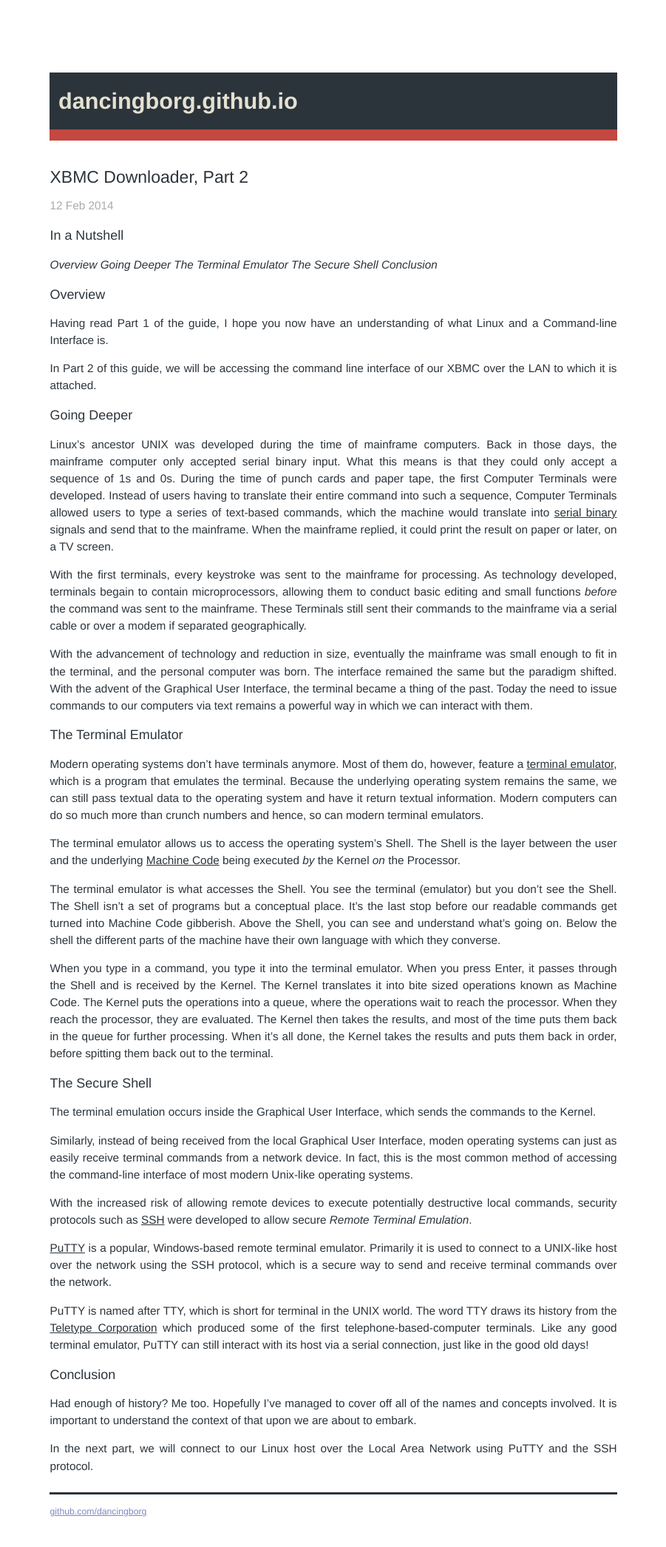
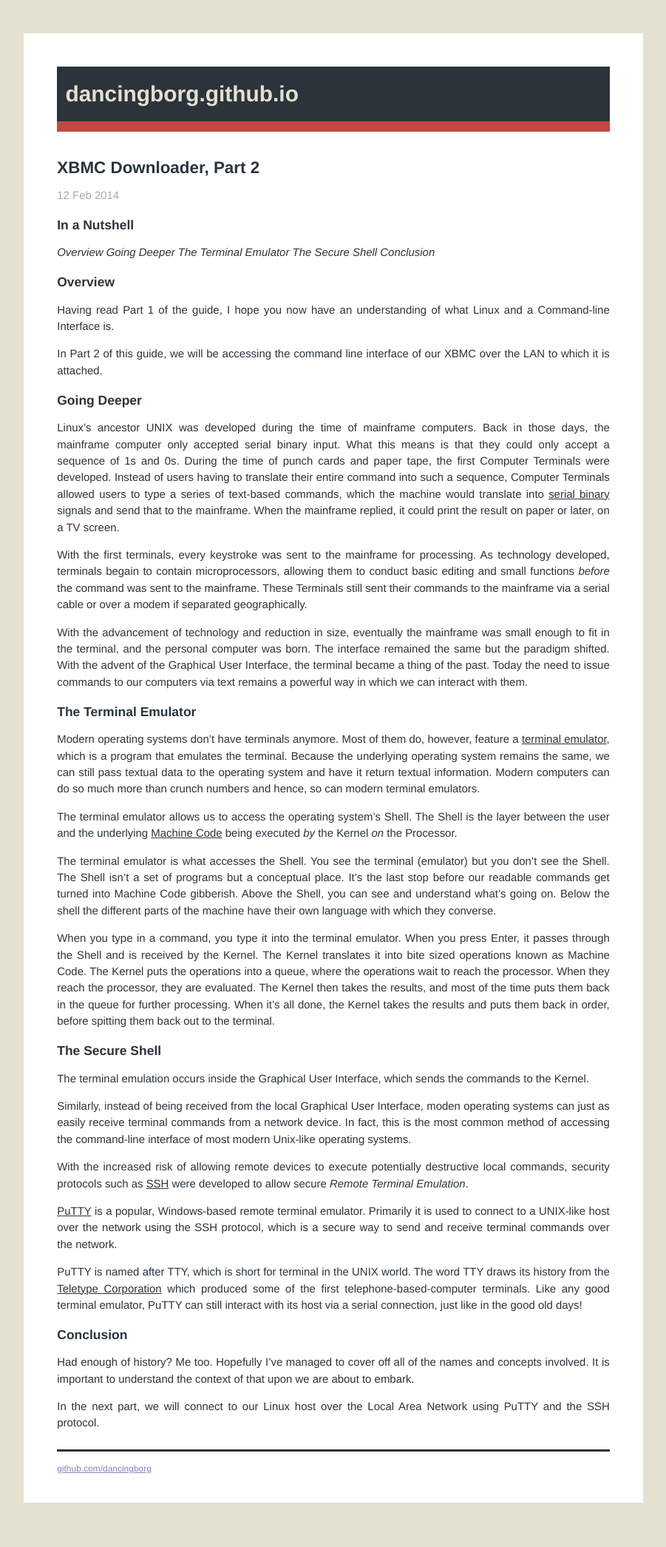
Before and after one commit to andre-abadi/andre-abadi.github.io, a Jekyll site: the page built from _posts/2014-02-12-xbmc-downloader-2.md, in a window 1280 px wide. Shown: the whole page at 74% size, without its empty margins (189-1090 px from the left). Built offline with Jekyll 4.4.1, drawn with Linux system fonts in a browser that asks for light colours; Markdown is read by kramdown in place of the engine named in the settings; after the commit the page ends 2031 px from its top, so only the background shows below that.

Commit message:
Update default.html

```diff
--- a/_layouts/default.html
+++ b/_layouts/default.html
@@ -11,14 +11,9 @@
 
         <!-- Custom CSS -->
         <link rel="stylesheet" href="/css/main.css">
+    </head>
 
-        <!-- Mobile CSS -->
-        <link rel="stylesheet" type="text/css" media="Screen" href="/css/mobile.css" />
-        <link rel="stylesheet" type="text/css" media="handheld" href="/css/mobile.css" />
-
-    </head>
     <body>
-
         <div class="site">
           <div class="header">
             <h1 class="title"><a href="/">{{ site.name }}</a></h1>
```
